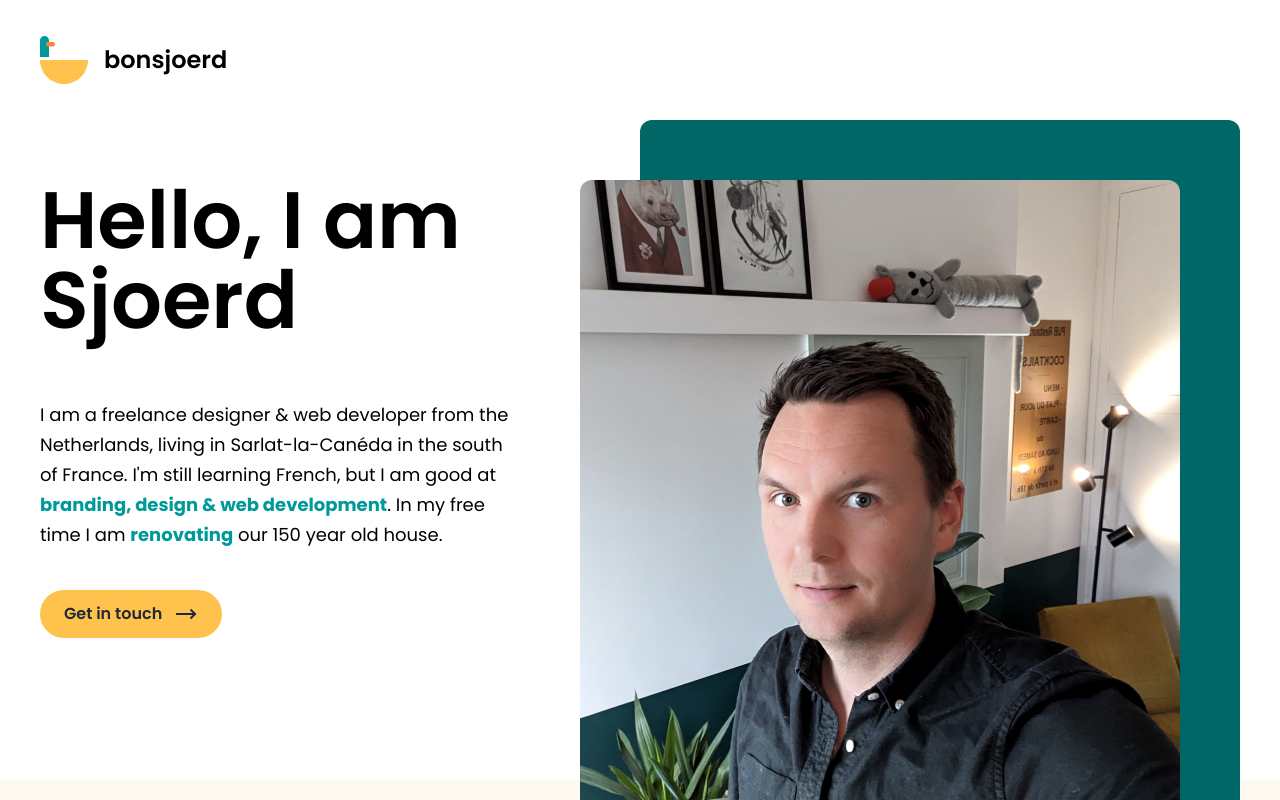
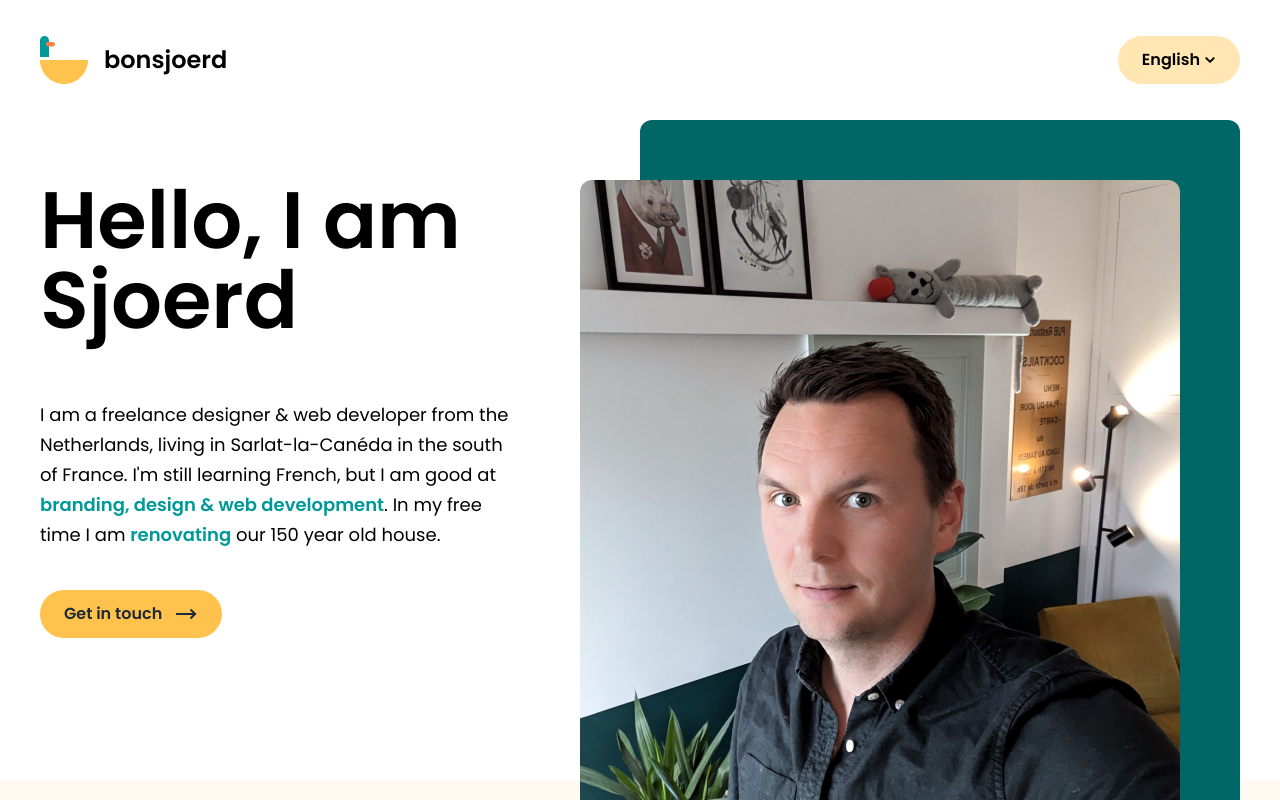
Before and after one commit to sboerrigter/bonsjoerd, a Next.js app: page / in a window 1280 px wide. Shown: the top 800 px of the page. Built offline with nearby package versions, Linux system fonts and the light colour scheme.

Commit message:
:construction: Language switcher

```diff
--- a/app/layout.js
+++ b/app/layout.js
@@ -3,7 +3,7 @@ import "./main.css";
 import { GoogleAnalytics } from "@next/third-parties/google";
 import { Poppins } from "next/font/google";
 
-const poppins = Poppins({ weight: ["400", "600", "700"], subsets: ["latin"] });
+const poppins = Poppins({ weight: ["400", "600"], subsets: ["latin"] });
 
 export default function RootLayout({ children }) {
   return (
--- a/app/main.css
+++ b/app/main.css
@@ -13,8 +13,16 @@
     @apply text-lg leading-[30px] mb-7.5 last:mb-0;
   }
 
+  p a {
+    @apply text-green-500 font-semibold hover:underline;
+  }
+
   a {
-    @apply cursor-pointer text-green-500 font-bold hover:underline decoration-2 underline-offset-4 transition-colors;
+    @apply decoration-2 underline-offset-4;
+  }
+
+  strong {
+    @apply font-semibold;
   }
 }
 
--- a/components/Header.js
+++ b/components/Header.js
@@ -1,10 +1,11 @@
 import Image from "next/image";
+import LanguageSwitcher from "@/components/LanguageSwitcher";
 import Wrap from "@/components/Wrap";
 
 export default function Header() {
   return (
     <header>
-      <Wrap className="py-6 lg:py-9">
+      <Wrap className="py-6 lg:py-9 flex justify-between">
         <div className="flex gap-4 items-center jusify-center lowercase text-xl font-semibold lg:text-2xl">
           <Image
             className="
@@ -19,6 +20,8 @@ export default function Header() {
           />
           BonSjoerd
         </div>
+
+        <LanguageSwitcher />
       </Wrap>
     </header>
   );
--- /dev/null
+++ b/components/LanguageSwitcher.js
@@ -0,0 +1,51 @@
+"use client";
+
+import Link from "next/link";
+
+const languages = [
+  {
+    locale: "fr",
+    label: "Français",
+  },
+  {
+    locale: "nl",
+    label: "Nederlands",
+  },
+];
+export default function LanguageSwitcher() {
+  return (
+    <div className="relative font-semibold group">
+      <div className="bg-yellow-300 group-hover:bg-yellow-500 cursor-pointer px-6 py-3 rounded-full flex gap-1 items-center">
+        <span className="xs:hidden">en</span>
+        <span className="hidden xs:block">English</span>
+        <svg
+          xmlns="http://www.w3.org/2000/svg"
+          fill="none"
+          viewBox="0 0 24 24"
+          stroke-width="4"
+          stroke="currentColor"
+          class="w-3 h-3"
+        >
+          <path
+            stroke-linecap="round"
+            stroke-linejoin="round"
+            d="m19.5 8.25-7.5 7.5-7.5-7.5"
+          />
+        </svg>
+      </div>
+
+      <div className="hidden group-hover:flex absolute right-0 top-12 bg-yellow-300 shadow-lg rounded-lg  min-w-45 flex-col overflow-hidden">
+        {languages.map((language) => (
+          <Link
+            href="/"
+            locale={language.locale}
+            key={language.locale}
+            className="px-6 py-2 first:pt-5 last:pb-5 hover:underline"
+          >
+            {language.label}
+          </Link>
+        ))}
+      </div>
+    </div>
+  );
+}
--- a/components/Socials.js
+++ b/components/Socials.js
@@ -77,7 +77,7 @@ export default function Socials() {
           href={link.href}
           target="_blank"
           rel="nofollow"
-          className="w-12 h-12 flex items-center justify-center rounded-full text-gray-800 bg-white hover:bg-yellow-500"
+          className="w-12 h-12 flex items-center justify-center rounded-full text-gray-800 bg-white hover:bg-yellow-500 transition-colors"
         >
           {link.icon}
         </a>
--- a/next.config.mjs
+++ b/next.config.mjs
@@ -1,4 +1,8 @@
-/** @type {import('next').NextConfig} */
-const nextConfig = {};
+const nextConfig = {
+  i18n: {
+    locales: ["en", "fr", "nl"],
+    defaultLocale: "en",
+  },
+};
 
 export default nextConfig;
--- a/tailwind.config.js
+++ b/tailwind.config.js
@@ -1,4 +1,5 @@
 const theme = require("tailwindcss/defaultTheme");
+const colors = require("tailwindcss/colors");
 
 module.exports = {
   content: [
@@ -7,8 +8,10 @@ module.exports = {
     "./components/**/*.{js,ts,jsx,tsx,mdx}",
   ],
   theme: {
-    extend: {
     colors: {
+      white: "white",
+      transparent: "transparent",
+      gray: colors.gray,
       green: {
         500: "#009999",
         600: "#006666",
@@ -16,10 +19,12 @@ module.exports = {
       },
       yellow: {
         50: "#FEFAF1",
+        300: "#FFE6B3",
         500: "#FFC34D",
         600: "#E6A117",
       },
     },
+    extend: {
       spacing: {
         7.5: "1.875rem", // 30px
         15: "3.75rem", // 60px
```
Lines whose indentation alone changed are shown as unchanged.
